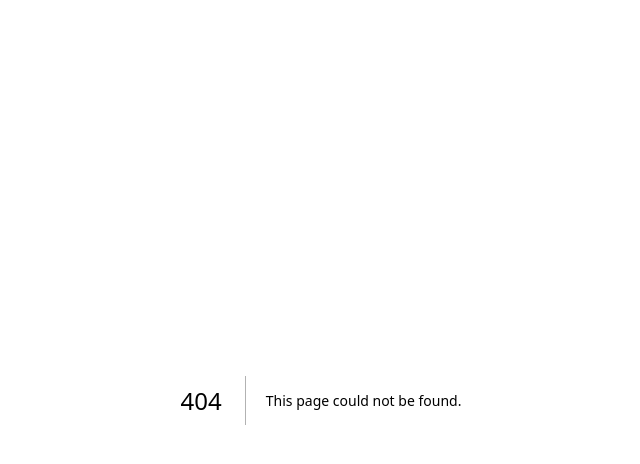
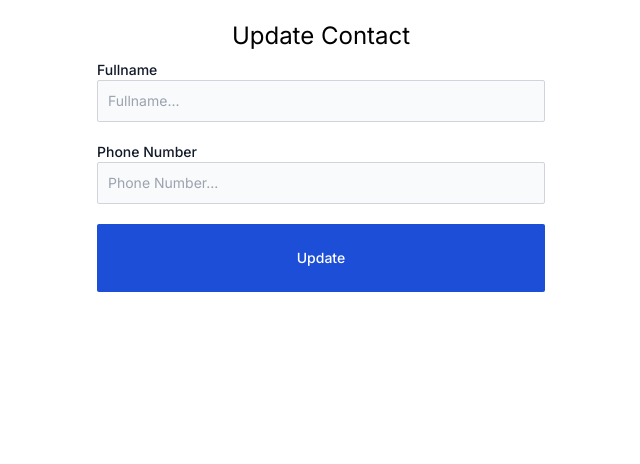
Before and after one commit to Ryuuutaaa/crud-with-typescript, a Next.js app: page /contacts/edit/1 in a window 1280 px wide. Before the commit this address had no page. Shown: the top 464 px of the page, without its empty margins (319-959 px from the left). Built offline with nearby package versions, Linux system fonts and the light colour scheme.

Commit message:
add edit and update button

```diff
--- /dev/null
+++ b/app/contacts/edit/[id]/page.tsx
@@ -0,0 +1,12 @@
+import UpdateForm from "@/components/edit-form";
+
+const UpdateContactPage = () => {
+  return (
+    <div className="max-w-md mx-auto mt-5">
+      <h1 className="text-2xl text-center mb-2">Update Contact</h1>
+      <UpdateForm />
+    </div>
+  );
+};
+
+export default UpdateContactPage;
--- a/components/buttons.tsx
+++ b/components/buttons.tsx
@@ -18,10 +18,12 @@ export const CreateButton = () => {
   );
 };
 
-export const EditButton = () => {
+export const EditButton = ({ id }: { id: string }) => {
   return (
     <>
-      <Link href="contact" className="rounded-sm border p-1 hover:bg-gray-100">
+      <Link
+        href={`/contacts/edit/${id}`}
+        className="rounded-sm border p-1 hover:bg-gray-100">
         <IoPencil />
       </Link>
     </>
--- a/components/contact-table.tsx
+++ b/components/contact-table.tsx
@@ -26,7 +26,7 @@ const ContactTable = async () => {
                 {formatDate(contact.createdAt.toString())}
               </td>
               <td className="flex justify-center gap-1 py-3">
-                <EditButton />
+                <EditButton id={contact.id} />
                 <DeleteButton />
               </td>
             </tr>
--- /dev/null
+++ b/components/edit-form.tsx
@@ -0,0 +1,60 @@
+"use client";
+
+import { saveContact } from "@/lib/actions";
+import { useFormState } from "react-dom";
+import { SubmitButton } from "./buttons";
+
+const UpdateForm = () => {
+  const [state, formAction] = useFormState(saveContact, null);
+
+  return (
+    <div>
+      <form action={formAction}>
+        <div className="mb-5">
+          <label
+            htmlFor="name"
+            className="block text-sm font-medium text-gray-900">
+            Fullname
+          </label>
+          <input
+            type="text"
+            name="name"
+            id="name"
+            className="bg-gray-50 border border-gray-300 text-gray-900 text-sm rounded-sm focus:ring-blue-500 focus:border-blue-500 block w-full p-2.5"
+            placeholder="Fullname..."
+          />
+          <div id="name-error" aria-live="polite" aria-atomic="true">
+            <p className="mt-2 text-sm text-red-500">{state?.Error?.name}</p>
+          </div>
+        </div>
+        <div className="mb-5">
+          <label
+            htmlFor="phone"
+            className="block text-sm font-medium text-gray-900">
+            Phone Number
+          </label>
+          <input
+            type="text"
+            name="phone"
+            id="phone"
+            className="bg-gray-50 border border-gray-300 text-gray-900 text-sm rounded-sm focus:ring-blue-500 focus:border-blue-500 block w-full p-2.5"
+            placeholder="Phone Number..."
+          />
+          <div id="phone-error" aria-live="polite" aria-atomic="true">
+            <p className="mt-2 text-sm text-red-500">{state?.Error?.phone}</p>
+          </div>
+          <div id="message-error" aria-live="polite" aria-atomic="true">
+            <p className="mt-2 text-sm text-red-500">{state?.message}</p>
+          </div>
+        </div>
+        <button
+          type="submit"
+          className="text-white bg-blue-700 hover:bg-blue-800 font-medium rounded-sm text-sm w-full px-5 py-3 text-center">
+          <SubmitButton label="update" />
+        </button>
+      </form>
+    </div>
+  );
+};
+
+export default UpdateForm;
```
